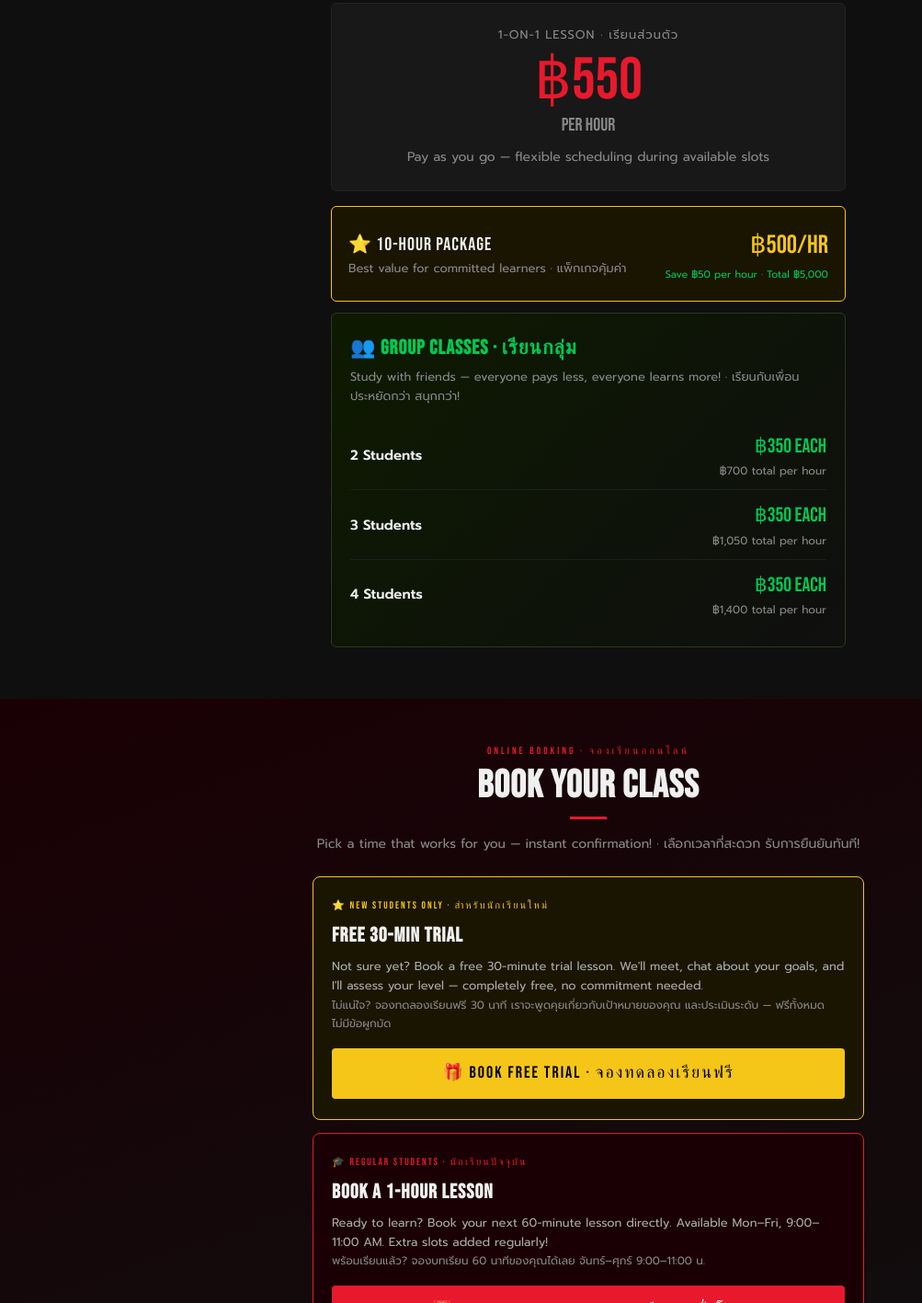
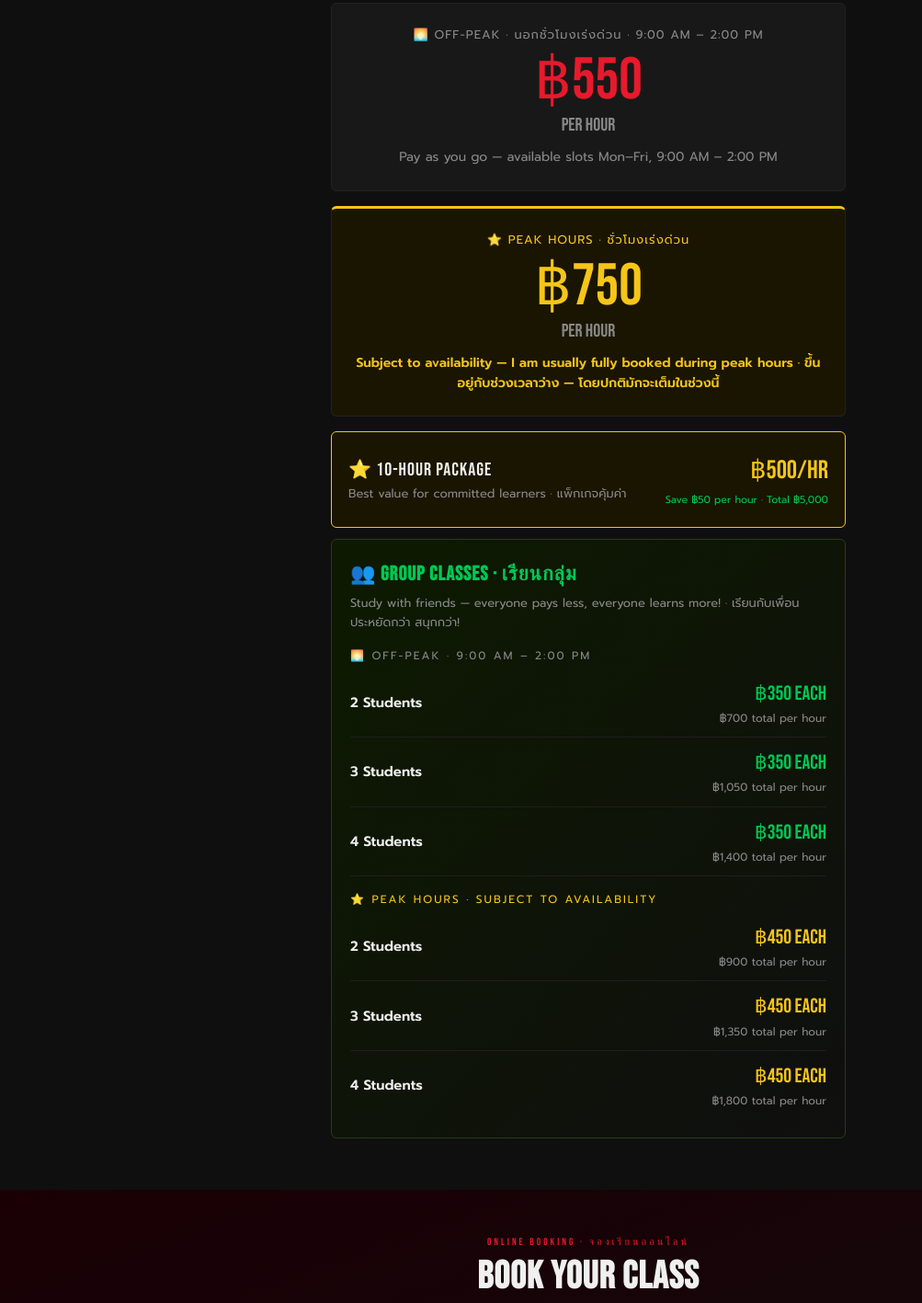
Before and after one commit to buddyenglish/buddy-english-thailand, a plain HTML site: page index.html in a window 1280 px wide. Shown: the part 1492-2909 px from the top of the page at 92% size, without its empty margins (0-1003 px from the left). Drawn offline with Linux system fonts and the light colour scheme.

Commit message:
Update index.html

```diff
--- a/index.html
+++ b/index.html
@@ -285,10 +285,17 @@
   <div class="red-line"></div>
 
   <div class="pricing-hero">
-    <div style="font-size:13px;color:var(--muted);margin-bottom:8px;letter-spacing:1px;text-transform:uppercase">1-on-1 Lesson · เรียนส่วนตัว</div>
+    <div style="font-size:13px;color:var(--muted);margin-bottom:8px;letter-spacing:1px;text-transform:uppercase">🌅 Off-Peak · นอกชั่วโมงเร่งด่วน · 9:00 AM – 2:00 PM</div>
     <div class="price-main">฿550</div>
     <div class="price-unit">per hour</div>
-    <p>Pay as you go — flexible scheduling during available slots</p>
+    <p>Pay as you go — available slots Mon–Fri, 9:00 AM – 2:00 PM</p>
+  </div>
+
+  <div class="pricing-hero" style="border-top:3px solid var(--gold);background:#1a1500;margin-bottom:16px;">
+    <div style="font-size:13px;color:var(--gold);margin-bottom:8px;letter-spacing:1px;text-transform:uppercase">⭐ Peak Hours · ชั่วโมงเร่งด่วน</div>
+    <div class="price-main" style="color:var(--gold)">฿750</div>
+    <div class="price-unit">per hour</div>
+    <p style="color:var(--gold);font-weight:600;">Subject to availability — I am usually fully booked during peak hours · ขึ้นอยู่กับช่วงเวลาว่าง — โดยปกติมักจะเต็มในช่วงนี้</p>
   </div>
 
   <div class="package-card featured">
@@ -305,6 +312,9 @@
   <div class="group-box">
     <h3>👥 GROUP CLASSES · เรียนกลุ่ม</h3>
     <div class="sub">Study with friends — everyone pays less, everyone learns more! · เรียนกับเพื่อน ประหยัดกว่า สนุกกว่า!</div>
+
+    <!-- Off-Peak -->
+    <div style="font-size:12px;letter-spacing:2px;text-transform:uppercase;color:var(--muted);margin:12px 0 4px;">🌅 Off-Peak · 9:00 AM – 2:00 PM</div>
     <div class="group-row">
       <div class="group-students">2 Students</div>
       <div class="group-price">
@@ -324,6 +334,30 @@
       <div class="group-price">
         <div class="group-total">฿350 each</div>
         <div class="group-each">฿1,400 total per hour</div>
+      </div>
+    </div>
+
+    <!-- Peak -->
+    <div style="font-size:12px;letter-spacing:2px;text-transform:uppercase;color:var(--gold);margin:16px 0 4px;">⭐ Peak Hours · Subject to availability</div>
+    <div class="group-row">
+      <div class="group-students">2 Students</div>
+      <div class="group-price">
+        <div class="group-total" style="color:var(--gold)">฿450 each</div>
+        <div class="group-each">฿900 total per hour</div>
+      </div>
+    </div>
+    <div class="group-row">
+      <div class="group-students">3 Students</div>
+      <div class="group-price">
+        <div class="group-total" style="color:var(--gold)">฿450 each</div>
+        <div class="group-each">฿1,350 total per hour</div>
+      </div>
+    </div>
+    <div class="group-row">
+      <div class="group-students">4 Students</div>
+      <div class="group-price">
+        <div class="group-total" style="color:var(--gold)">฿450 each</div>
+        <div class="group-each">฿1,800 total per hour</div>
       </div>
     </div>
   </div>
```
